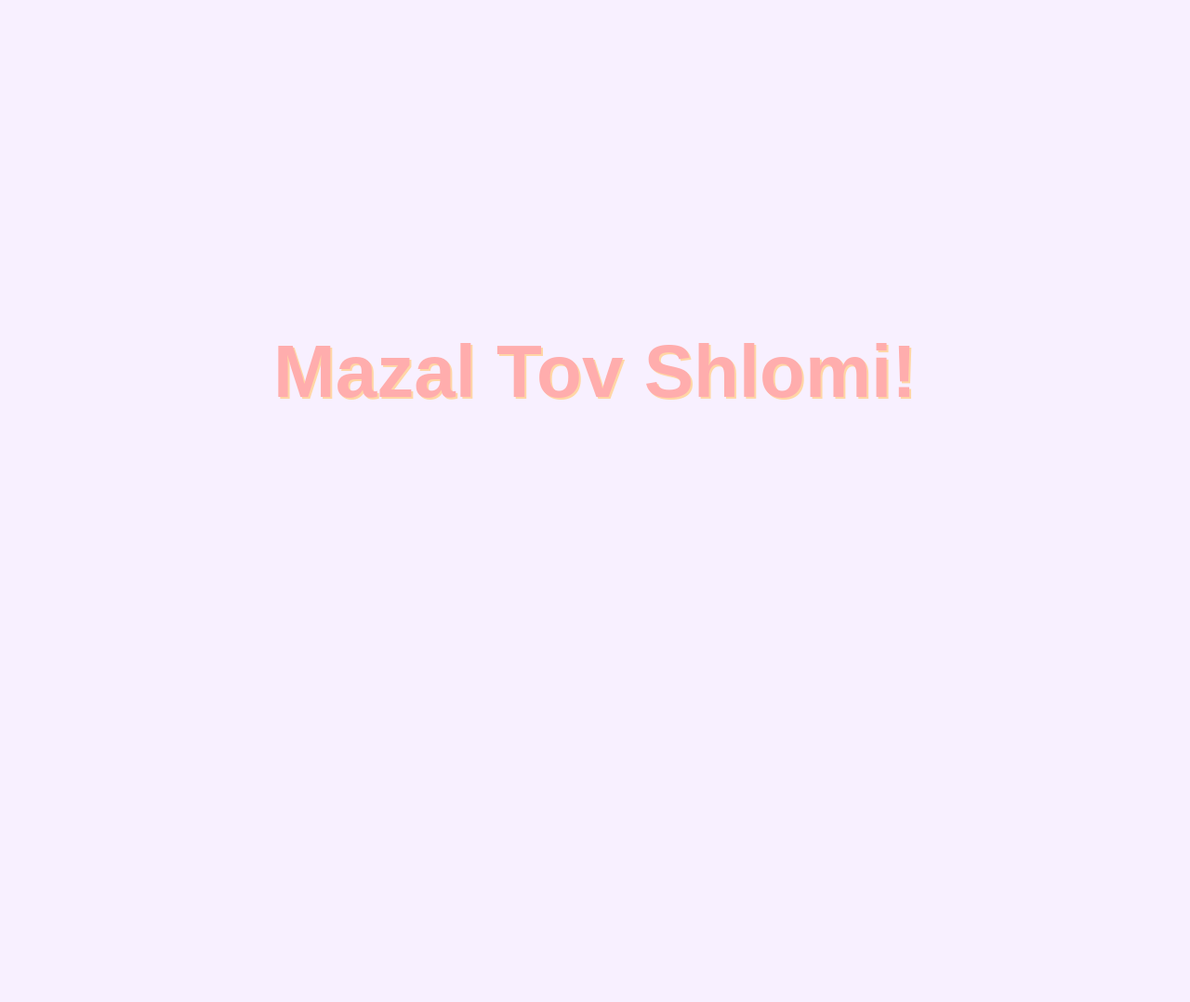
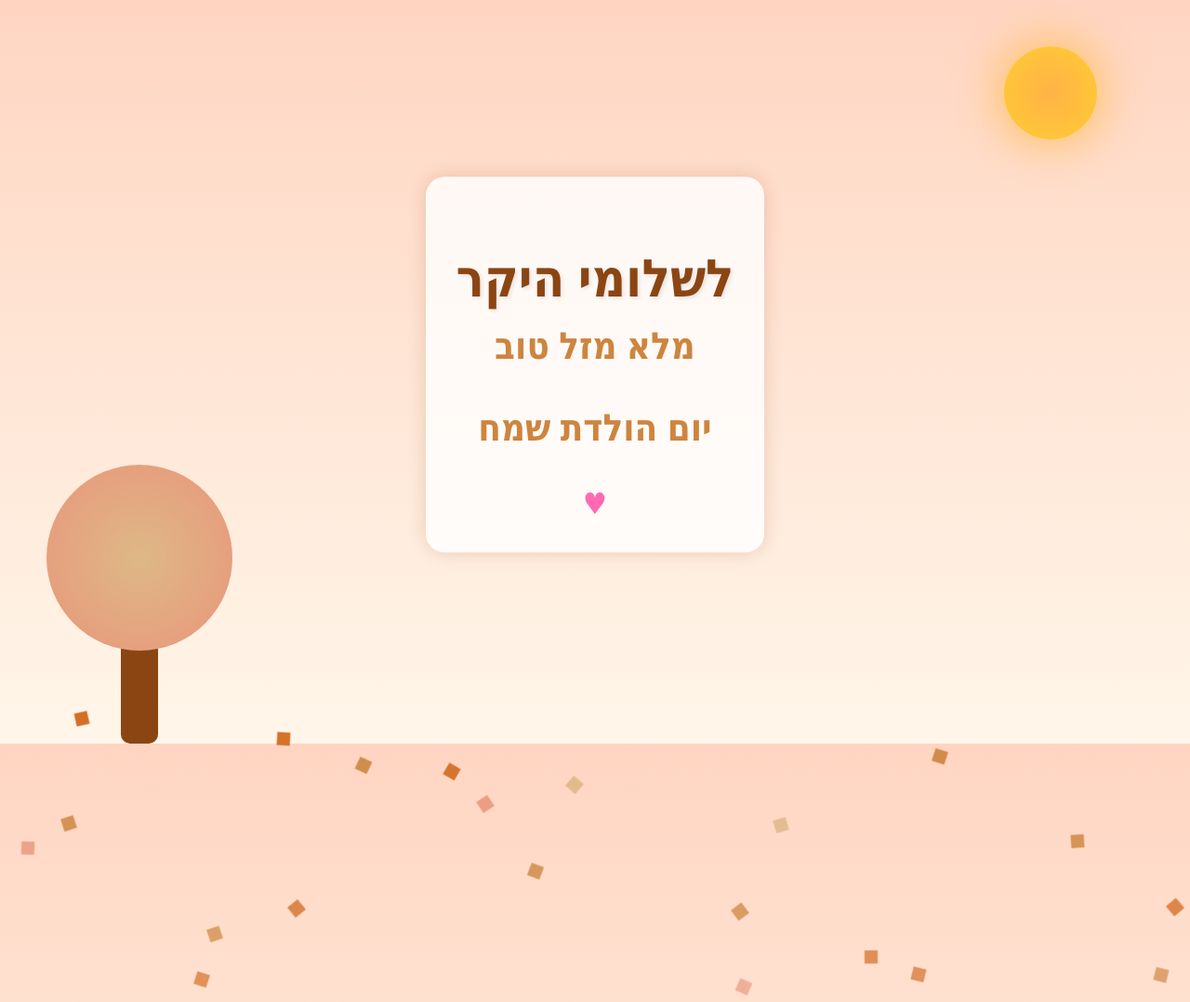
Before and after one commit to malkiAttal/something, a plain HTML site: page index.html in a window 1280 px wide. Shown: the top 1078 px of the page at 93% size. Before the commit the page ends 800 px from the top, so only its background shows below. Drawn offline with Linux system fonts and the light colour scheme.

Commit message:
Update index.html

```diff
--- a/index.html
+++ b/index.html
@@ -3,26 +3,173 @@
 <head>
     <meta charset="UTF-8">
     <meta name="viewport" content="width=device-width, initial-scale=1.0">
-    <title>Mazal Tov!</title>
+    <title>Happy Birthday Shlomi!</title>
     <style>
         body {
+            margin: 0;
+            min-height: 100vh;
+            background: linear-gradient(180deg, #ffd5c2 0%, #fff6e9 100%);
+            font-family: 'Segoe UI', Tahoma, Geneva, Verdana, sans-serif;
+            overflow: hidden;
+            position: relative;
+        }
+
+        .scene {
+            position: relative;
+            height: 100vh;
             display: flex;
             justify-content: center;
             align-items: center;
-            height: 100vh;
-            margin: 0;
-            background-color: #f8f0ff; /* Light pastel purple */
-            font-family: 'Arial', sans-serif;
+            z-index: 1;
         }
+
+        .sun {
+            position: absolute;
+            top: 50px;
+            right: 100px;
+            width: 100px;
+            height: 100px;
+            background: radial-gradient(circle, #ffb347 0%, #ffcc33 100%);
+            border-radius: 50%;
+            box-shadow: 0 0 50px #ffb347;
+            animation: glow 3s ease-in-out infinite alternate;
+        }
+
+        .tree {
+            position: absolute;
+            bottom: 0;
+            left: 50px;
+            width: 200px;
+            height: 300px;
+            animation: sway 5s ease-in-out infinite;
+        }
+
+        .trunk {
+            position: absolute;
+            bottom: 0;
+            left: 50%;
+            transform: translateX(-50%);
+            width: 40px;
+            height: 120px;
+            background: #8B4513;
+            border-radius: 10px;
+        }
+
+        .leaves {
+            position: absolute;
+            bottom: 100px;
+            left: 0;
+            width: 200px;
+            height: 200px;
+            background: radial-gradient(circle at center, #e9967a 0%, #deb887 100%);
+            border-radius: 50% 50% 50% 50%;
+            animation: colorChange 10s ease-in-out infinite;
+        }
+
+        .message-container {
+            text-align: center;
+            background: rgba(255, 255, 255, 0.8);
+            padding: 2rem;
+            border-radius: 20px;
+            box-shadow: 0 0 20px rgba(139, 69, 19, 0.2);
+            animation: float 3s ease-in-out infinite;
+        }
+
         h1 {
-            font-size: 5rem;
-            text-align: center;
-            color: #ffadad; /* Pastel pink */
-            text-shadow: 2px 2px #ffd6a5; /* Pastel orange shadow */
+            font-size: 3.5rem;
+            color: #8B4513;
+            margin-bottom: 0.5rem;
+            text-shadow: 2px 2px 4px rgba(0, 0, 0, 0.1);
+        }
+
+        h2 {
+            font-size: 2.5rem;
+            color: #CD853F;
+            margin-top: 0.5rem;
+        }
+
+        .falling-leaf {
+            position: absolute;
+            width: 20px;
+            height: 20px;
+            background: #deb887;
+            clip-path: polygon(50% 0%, 100% 50%, 50% 100%, 0% 50%);
+            animation: falling 10s linear infinite;
+        }
+
+        @keyframes glow {
+            from { box-shadow: 0 0 50px #ffb347; }
+            to { box-shadow: 0 0 70px #ffcc33; }
+        }
+
+        @keyframes sway {
+            0%, 100% { transform: rotate(0deg); }
+            50% { transform: rotate(2deg); }
+        }
+
+        @keyframes colorChange {
+            0%, 100% { background: radial-gradient(circle at center, #e9967a 0%, #deb887 100%); }
+            50% { background: radial-gradient(circle at center, #deb887 0%, #e9967a 100%); }
+        }
+
+        @keyframes float {
+            0%, 100% { transform: translateY(0); }
+            50% { transform: translateY(-10px); }
+        }
+
+        @keyframes falling {
+            0% {
+                transform: translateY(-10vh) rotate(0deg);
+                opacity: 1;
+            }
+            100% {
+                transform: translateY(110vh) rotate(720deg);
+                opacity: 0;
+            }
+        }
+
+        .heart {
+            color: #FF69B4;
+            font-size: 2rem;
+            animation: beat 1s ease infinite;
+        }
+
+        @keyframes beat {
+            0%, 100% { transform: scale(1); }
+            50% { transform: scale(1.2); }
         }
     </style>
 </head>
 <body>
-    <h1>Mazal Tov Shlomi!</h1>
+    <div class="scene">
+        <div class="sun"></div>
+        <div class="tree">
+            <div class="trunk"></div>
+            <div class="leaves"></div>
+        </div>
+        <div class="message-container">
+            <h1>לשלומי היקר</h1>
+            <h2>מלא מזל טוב</h2>
+            <h2>יום הולדת שמח</h2>
+            <span class="heart">♥</span>
+        </div>
+    </div>
+
+    <script>
+        // Create falling leaves
+        function createLeaves() {
+            const colors = ['#deb887', '#d2691e', '#cd853f', '#e9967a'];
+            for (let i = 0; i < 30; i++) {
+                const leaf = document.createElement('div');
+                leaf.className = 'falling-leaf';
+                leaf.style.left = Math.random() * 100 + 'vw';
+                leaf.style.animationDelay = Math.random() * 5 + 's';
+                leaf.style.background = colors[Math.floor(Math.random() * colors.length)];
+                document.body.appendChild(leaf);
+            }
+        }
+
+        createLeaves();
+    </script>
 </body>
 </html>
```
